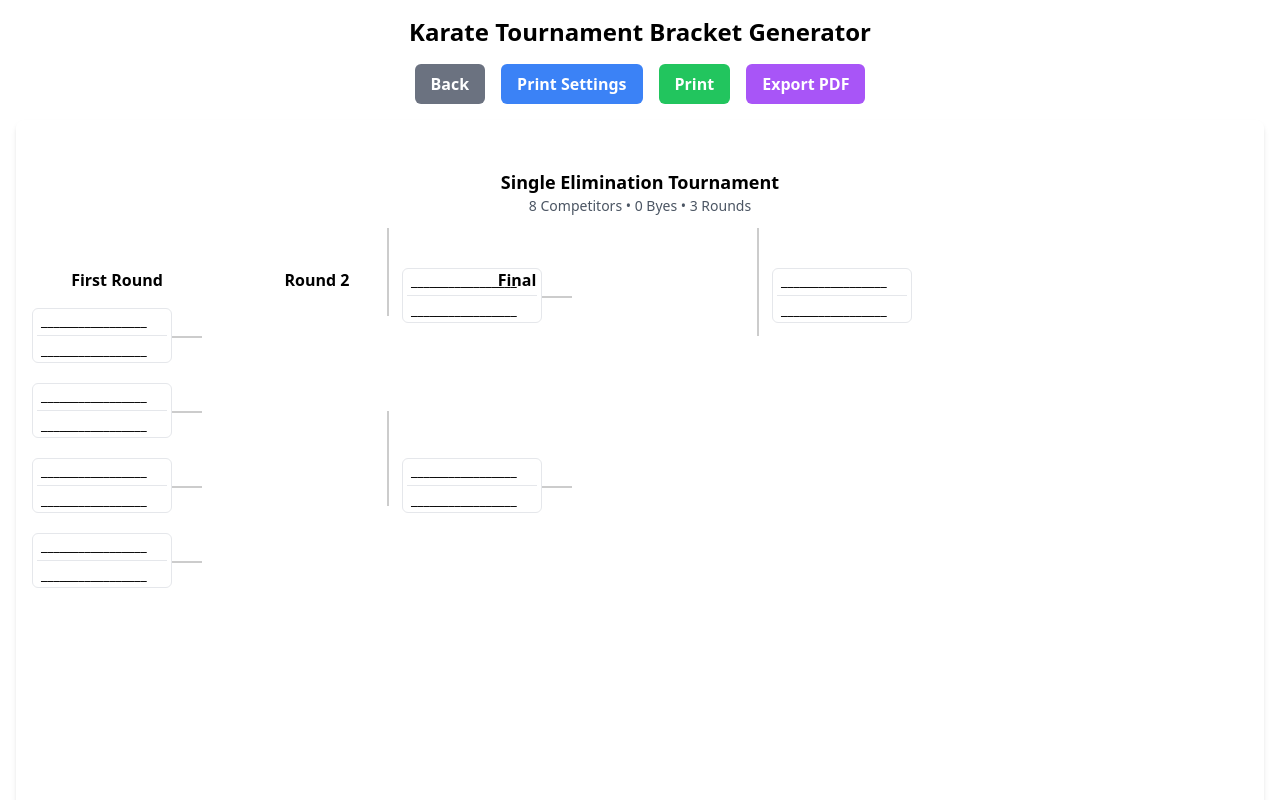
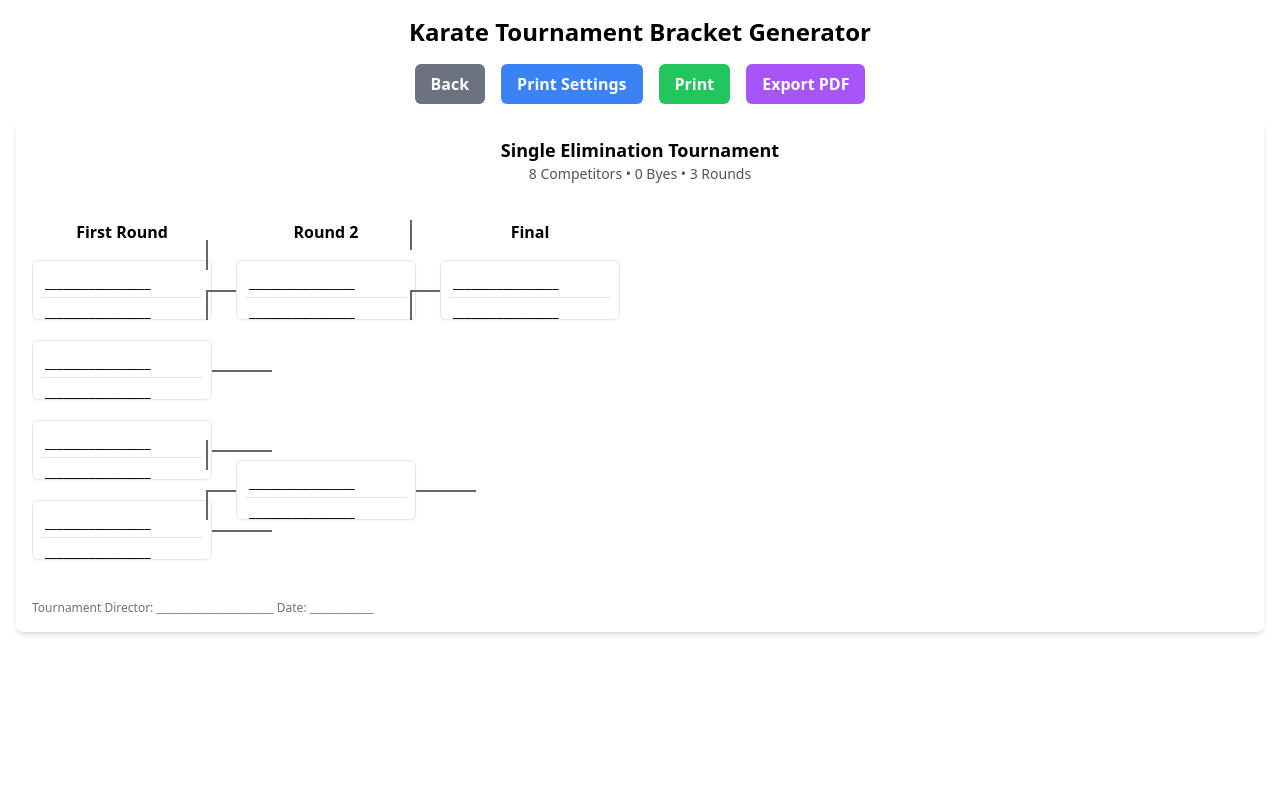
Before and after one commit to drehelm/karate-tournament-bracket, a React (Create React App) app: page / in a window 1280 px wide. Both pictures are taken after a click on the button "Generate Bracket". Shown: the top 800 px of the page. Built offline with nearby package versions, Linux system fonts and the light colour scheme.

Commit message:
Fixed tournament tree visualization with improved connectors and proper alignment

```diff
--- a/src/App.jsx
+++ b/src/App.jsx
@@ -318,50 +318,37 @@ export default function KarateTournamentBracket() {
 function BracketDisplay({ competitorCount, bracketData }) {
   const { rounds, totalSlots, matches } = bracketData;
 
-  // Generate a multi-round bracket layout with improved connector lines
+  // Generate bracket with a simpler reliable layout
   const renderBracket = () => {
-    const bracketJSX = [];
+    const bracketRounds = [];
 
-    // Optimize dimensions for print and smaller file size
-    const matchWidth = 140; // Numeric value for calculations
-    const matchHeight = 55;
-    const connectorWidth = 30; // Increased connector width for better spacing
-    const baseSpacing = 20; // Base spacing between matches
+    // Fixed dimensions for matches and spacing
+    const matchWidth = 180;
+    const matchHeight = 60;
+    const hSpacing = 60; // Horizontal spacing between rounds
+    const matchMargin = 20; // Initial vertical margin between matches
 
-    // Render each round
+    // Process each round
     for (let round = 0; round < rounds; round++) {
       const matchesInRound = totalSlots / Math.pow(2, round + 1);
-      const matchesJSX = [];
+      const matchesInThisRound = [];
 
-      // Calculate spacing between matches for this round
-      // Spacing doubles with each round to accommodate connector lines
-      const spacingMultiplier = Math.pow(2, round);
-      const matchSpacing = baseSpacing * spacingMultiplier;
+      // Calculate vertical margin that doubles with each round
+      const vMargin = matchMargin * Math.pow(2, round);
 
-      // Calculate match wrapper height for proper connector positioning
-      const matchWrapperHeight = matchHeight + matchSpacing;
-
-      // For the first round, use the matches data to show byes
-      if (round === 0) {
-        matches.forEach((match, idx) => {
-          matchesJSX.push(
+      // Generate match entries for this round
+      for (let i = 0; i < matchesInRound; i++) {
+        if (round === 0) {
+          // First round uses match data to display byes
+          const match = matches[i];
+          matchesInThisRound.push(
             <div
-              key={`r0-m${idx}`}
-              className={`match ${match.hasBye ? 'has-bye' : ''}`}
-              style={{
-                marginBottom: `${matchSpacing}px`,
-                position: 'relative',
-                height: `${matchHeight}px`,
-              }}
+              key={`r${round}-m${i}`}
+              className="match relative"
+              style={{ marginBottom: i < matchesInRound - 1 ? vMargin : 0 }}
             >
-              <div className="match-box border rounded-md flex flex-col justify-center p-1"
-                style={{
-                  width: `${matchWidth}px`,
-                  height: `${matchHeight}px`,
-                  position: 'absolute',
-                  left: 0,
-                  top: 0
-                }}
+              <div className="match-box border rounded-md p-2 bg-white shadow-sm"
+                style={{ width: matchWidth, height: matchHeight }}
               >
                 <div className="competitor-slot border-b p-1">
                   <div className="competitor-name text-sm">
@@ -375,48 +362,29 @@ function BracketDisplay({ competitorCount, bracketData }) {
                 </div>
               </div>
 
-              {/* Horizontal Connector Line */}
+              {/* Connector line to next round */}
               {round < rounds - 1 && (
-                <div className="connector-horizontal" style={{
+                <div className="h-connector" style={{
                   position: 'absolute',
-                  left: `${matchWidth}px`,
-                  top: `${matchHeight / 2}px`,
-                  width: `${connectorWidth}px`,
                   height: '2px',
-                  backgroundColor: '#ccc'
+                  backgroundColor: '#666',
+                  width: hSpacing,
+                  top: matchHeight / 2,
+                  left: matchWidth
                 }}></div>
               )}
             </div>
           );
-        });
-      } else {
-        // Render later rounds
-        for (let i = 0; i < matchesInRound; i++) {
-          // Calculate the spacing to center each match between its "children" matches
-          const previousRoundMatches = Math.pow(2, round);
-          const verticalPosition = i * matchWrapperHeight * 2 + matchHeight / 2;
-
-          matchesJSX.push(
+        } else {
+          // Later rounds
+          matchesInThisRound.push(
             <div
               key={`r${round}-m${i}`}
-              className="match"
-              style={{
-                position: 'absolute',
-                top: `${verticalPosition - matchHeight / 2}px`,
-                left: `${round * (matchWidth + connectorWidth)}px`,
-                height: `${matchHeight}px`,
-                width: `${matchWidth + connectorWidth}px`,
-                zIndex: "1" // Ensure match is above connector lines
-              }}
+              className="match relative"
+              style={{ marginBottom: i < matchesInRound - 1 ? vMargin * 2 + matchHeight : 0 }}
             >
-              <div className="match-box border rounded-md flex flex-col justify-center p-1"
-                style={{
-                  width: `${matchWidth}px`,
-                  height: `${matchHeight}px`,
-                  position: 'absolute',
-                  left: 0,
-                  top: 0
-                }}
+              <div className="match-box border rounded-md p-2 bg-white shadow-sm"
+                style={{ width: matchWidth, height: matchHeight }}
               >
                 <div className="competitor-slot border-b p-1">
                   <div className="competitor-name text-sm">_________________</div>
@@ -426,74 +394,76 @@ function BracketDisplay({ competitorCount, bracketData }) {
                 </div>
               </div>
 
-              {/* Horizontal Connector Line (except for the final match) */}
+              {/* Connector to next round */}
               {round < rounds - 1 && (
-                <div className="connector-horizontal" style={{
+                <div className="h-connector" style={{
                   position: 'absolute',
-                  left: `${matchWidth}px`,
-                  top: `${matchHeight / 2}px`,
-                  width: `${connectorWidth}px`,
                   height: '2px',
-                  backgroundColor: '#ccc'
+                  backgroundColor: '#666',
+                  width: hSpacing,
+                  top: matchHeight / 2,
+                  left: matchWidth
                 }}></div>
               )}
 
-              {/* Vertical Connector Lines from previous round (except for the first round) */}
+              {/* Vertical connectors from previous round */}
               {round > 0 && (
-                <>
-                  {/* Vertical connector from previous matches */}
-                  <div className="connector-vertical" style={{
+                <div className="v-connector-wrapper" style={{ position: 'absolute', left: -hSpacing, top: 0 }}>
+                  <div className="v-connector-top" style={{
                     position: 'absolute',
-                    left: `-${connectorWidth / 2}px`,
-                    top: `-${matchWrapperHeight / 2}px`, // Connect from above
                     width: '2px',
-                    height: `${matchWrapperHeight}px`,
-                    backgroundColor: '#ccc',
-                    zIndex: "0"
+                    backgroundColor: '#666',
+                    height: matchHeight / 2,
+                    top: -vMargin / 2,
+                    left: hSpacing / 2
                   }}></div>
-                </>
+                  <div className="v-connector-bottom" style={{
+                    position: 'absolute',
+                    width: '2px',
+                    backgroundColor: '#666',
+                    height: matchHeight / 2,
+                    top: matchHeight / 2,
+                    left: hSpacing / 2
+                  }}></div>
+                  <div className="v-connector-horizontal" style={{
+                    position: 'absolute',
+                    height: '2px',
+                    backgroundColor: '#666',
+                    width: hSpacing / 2,
+                    top: matchHeight / 2,
+                    left: hSpacing / 2
+                  }}></div>
+                </div>
               )}
             </div>
           );
         }
       }
 
-      // Create a round column with absolute positioning for better alignment
-      bracketJSX.push(
-        <div
-          key={`round-${round}`}
-          className="round-column"
-          style={{
-            position: 'relative',
-            minWidth: `${matchWidth + connectorWidth}px`,
-            marginRight: round === rounds - 1 ? 0 : `${connectorWidth}px`,
-            height: `${matchesInRound * matchWrapperHeight * 2}px`
-          }}
-        >
+      // Add the round to our bracket
+      bracketRounds.push(
+        <div key={`round-${round}`} className="round-column flex flex-col mr-6">
           <div className="round-header text-center font-semibold mb-4">
             {round === 0 ? "First Round" :
              round === rounds - 1 ? "Final" :
              `Round ${round + 1}`}
           </div>
-          <div className="matches">
-            {matchesJSX}
+          <div className="matches flex flex-col justify-start">
+            {matchesInThisRound}
           </div>
         </div>
       );
     }
 
     return (
-      <div className="bracket-container flex flex-nowrap overflow-x-auto pb-6 pt-10" style={{
-        position: 'relative',
-        minHeight: '300px' // Ensure minimum height for smaller tournaments
-      }}>
-        {bracketJSX}
+      <div className="bracket-container flex overflow-x-auto py-6">
+        {bracketRounds}
       </div>
     );
   };
 
   return (
-    <div className="bracket-wrapper mt-8 mb-8 overflow-x-auto">
+    <div className="bracket-wrapper">
       <div className="mb-3 text-center">
         <h2 className="text-lg font-bold">Single Elimination Tournament</h2>
         <p className="text-sm text-gray-600 print:text-gray-800">
@@ -501,9 +471,7 @@ function BracketDisplay({ competitorCount, bracketData }) {
         </p>
       </div>
 
-      <div className="bracket-wrapper overflow-x-auto">
-        {renderBracket()}
-      </div>
+      {renderBracket()}
 
       <div className="mt-4 print:mt-8">
         <p className="text-xs text-gray-500 print:text-gray-700">
```
